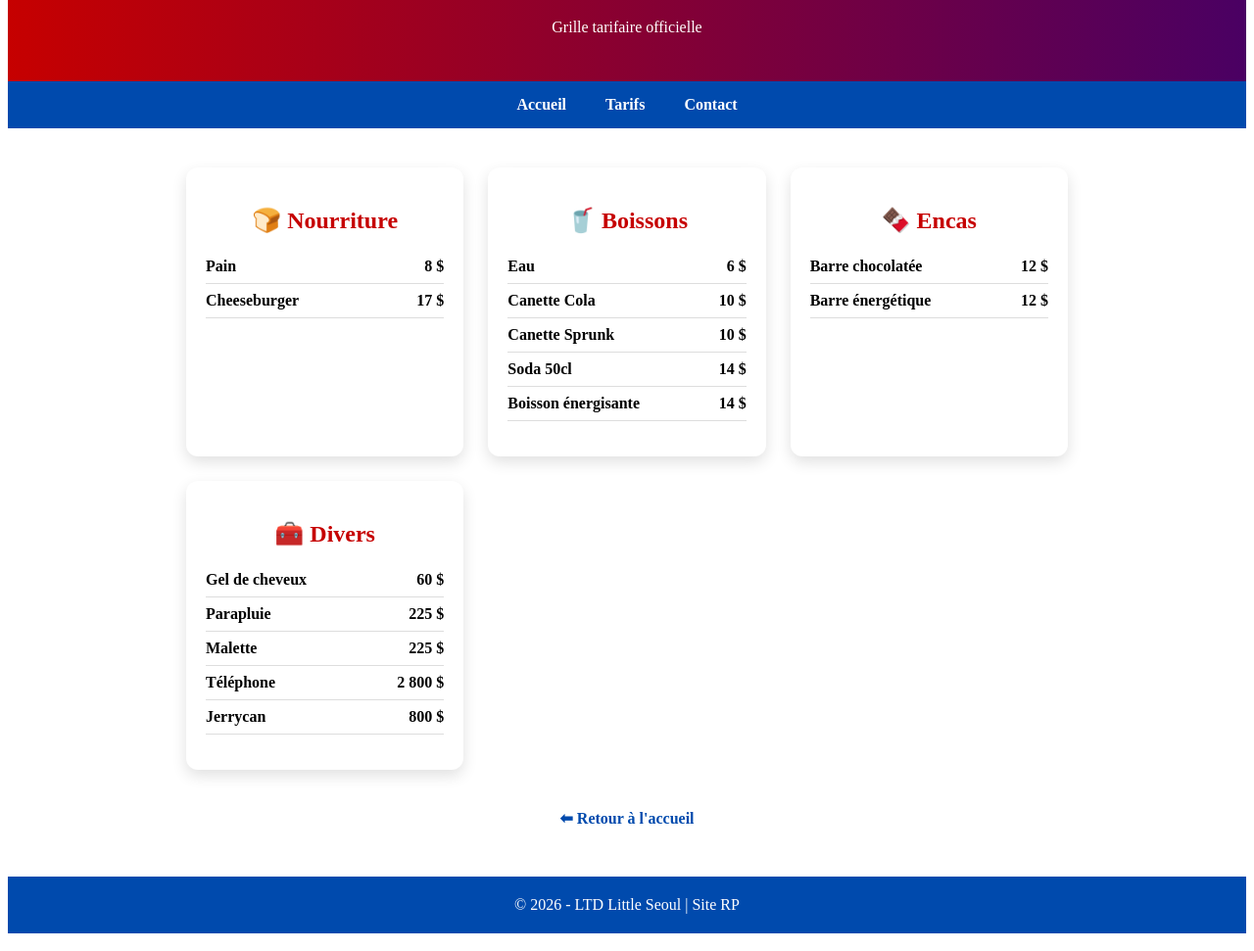
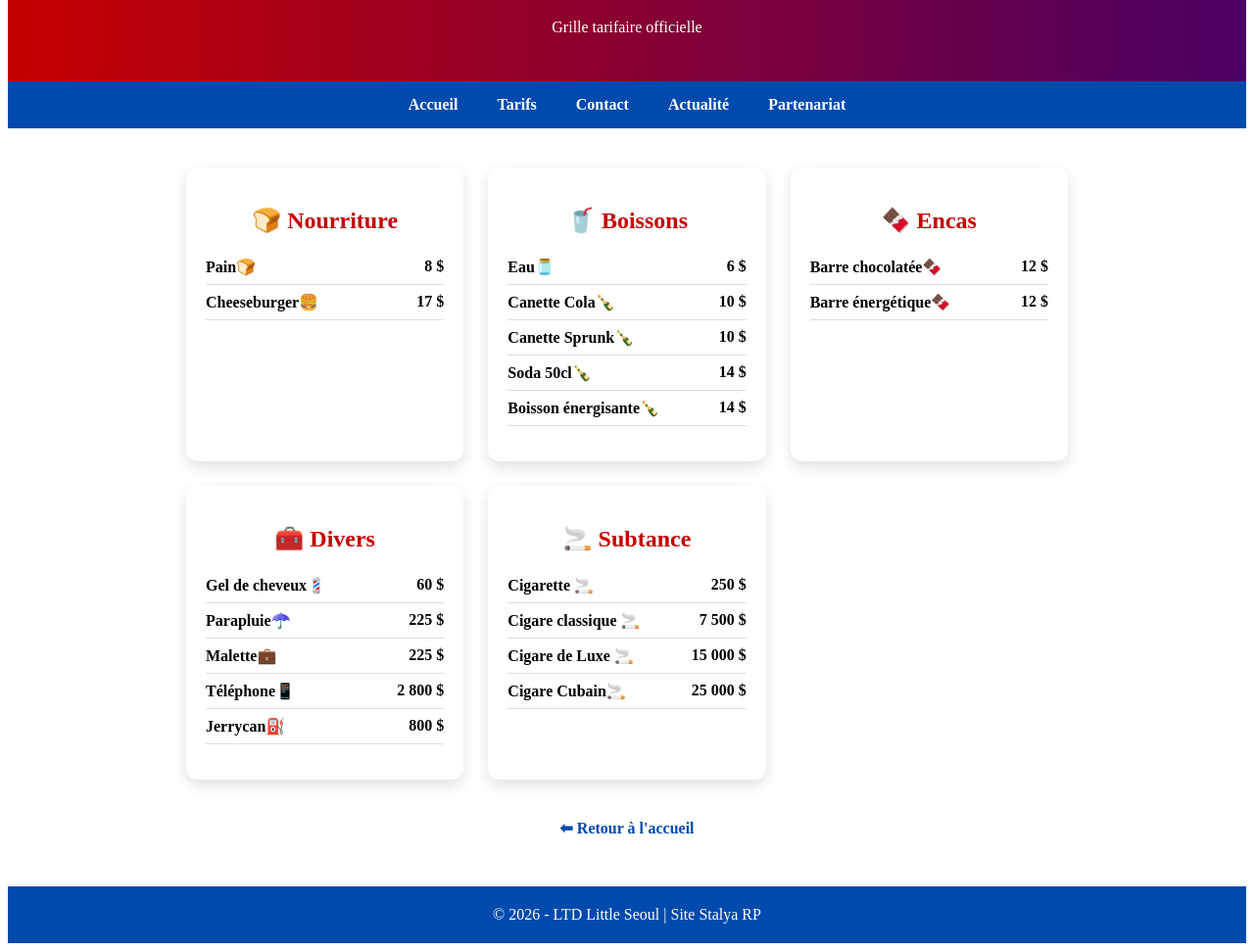
Before and after one commit to dakondesyl-design/SiteLTD, a plain HTML site: page tarifs.html in a window 1280 px wide. Shown: the part 99-1070 px from the top of the page at 98% size. Drawn offline with Linux system fonts and the light colour scheme.

Commit message:
Update tarifs.html

```diff
--- a/tarifs.html
+++ b/tarifs.html
@@ -118,7 +118,8 @@
         <li><a href="index.html">Accueil</a></li>
         <li><a href="tarifs.html">Tarifs</a></li>
         <li><a href="contact.html">Contact</a></li>
-
+        <li><a href="actualites.html">Actualité</a></li>
+	<li><a href="Partenairiat.html">Partenariat</a></li>
     </ul>
 </nav>
 
@@ -128,38 +129,48 @@
     <div class="tarif-categorie">
         <h2>🍞 Nourriture</h2>
         <ul>
-            <li><span>Pain</span><span>8 $</span></li>
-            <li><span>Cheeseburger</span><span>17 $</span></li>
+            <li><span>Pain🍞</span><span>8 $</span></li>
+            <li><span>Cheeseburger🍔</span><span>17 $</span></li>
         </ul>
     </div>
 
     <div class="tarif-categorie">
         <h2>🥤 Boissons</h2>
         <ul>
-            <li><span>Eau</span><span>6 $</span></li>
-            <li><span>Canette Cola</span><span>10 $</span></li>
-            <li><span>Canette Sprunk</span><span>10 $</span></li>
-            <li><span>Soda 50cl</span><span>14 $</span></li>
-            <li><span>Boisson énergisante</span><span>14 $</span></li>
+            <li><span>Eau🫙</span><span>6 $</span></li>
+            <li><span>Canette Cola🍾</span><span>10 $</span></li>
+            <li><span>Canette Sprunk🍾</span><span>10 $</span></li>
+            <li><span>Soda 50cl🍾</span><span>14 $</span></li>
+            <li><span>Boisson énergisante🍾</span><span>14 $</span></li>
         </ul>
     </div>
 
     <div class="tarif-categorie">
         <h2>🍫 Encas</h2>
         <ul>
-            <li><span>Barre chocolatée</span><span>12 $</span></li>
-            <li><span>Barre énergétique</span><span>12 $</span></li>
+            <li><span>Barre chocolatée🍫</span><span>12 $</span></li>
+            <li><span>Barre énergétique🍫</span><span>12 $</span></li>
         </ul>
     </div>
 
     <div class="tarif-categorie">
         <h2>🧰 Divers</h2>
         <ul>
-            <li><span>Gel de cheveux</span><span>60 $</span></li>
-            <li><span>Parapluie</span><span>225 $</span></li>
-            <li><span>Malette</span><span>225 $</span></li>
-            <li><span>Téléphone</span><span>2 800 $</span></li>
-            <li><span>Jerrycan</span><span>800 $</span></li>
+            <li><span>Gel de cheveux💈</span><span>60 $</span></li>
+            <li><span>Parapluie☂️</span><span>225 $</span></li>
+            <li><span>Malette💼</span><span>225 $</span></li>
+            <li><span>Téléphone📱</span><span>2 800 $</span></li>
+            <li><span>Jerrycan⛽</span><span>800 $</span></li>
+        </ul>
+    </div>
+
+    <div class="tarif-categorie">
+        <h2>🚬 Subtance</h2>
+        <ul>
+            <li><span>Cigarette 🚬</span><span>250 $</span></li>
+            <li><span>Cigare classique 🚬</span><span>7 500 $</span></li>
+            <li><span>Cigare de Luxe 🚬</span><span>15 000 $</span></li>
+            <li><span>Cigare Cubain🚬</span><span>25 000 $</span></li>
         </ul>
     </div>
 
@@ -172,7 +183,7 @@
 
 <!-- FOOTER -->
 <footer>
-    © 2026 - LTD Little Seoul | Site RP
+    © 2026 - LTD Little Seoul | Site Stalya RP
 </footer>
 
 </body>
```
